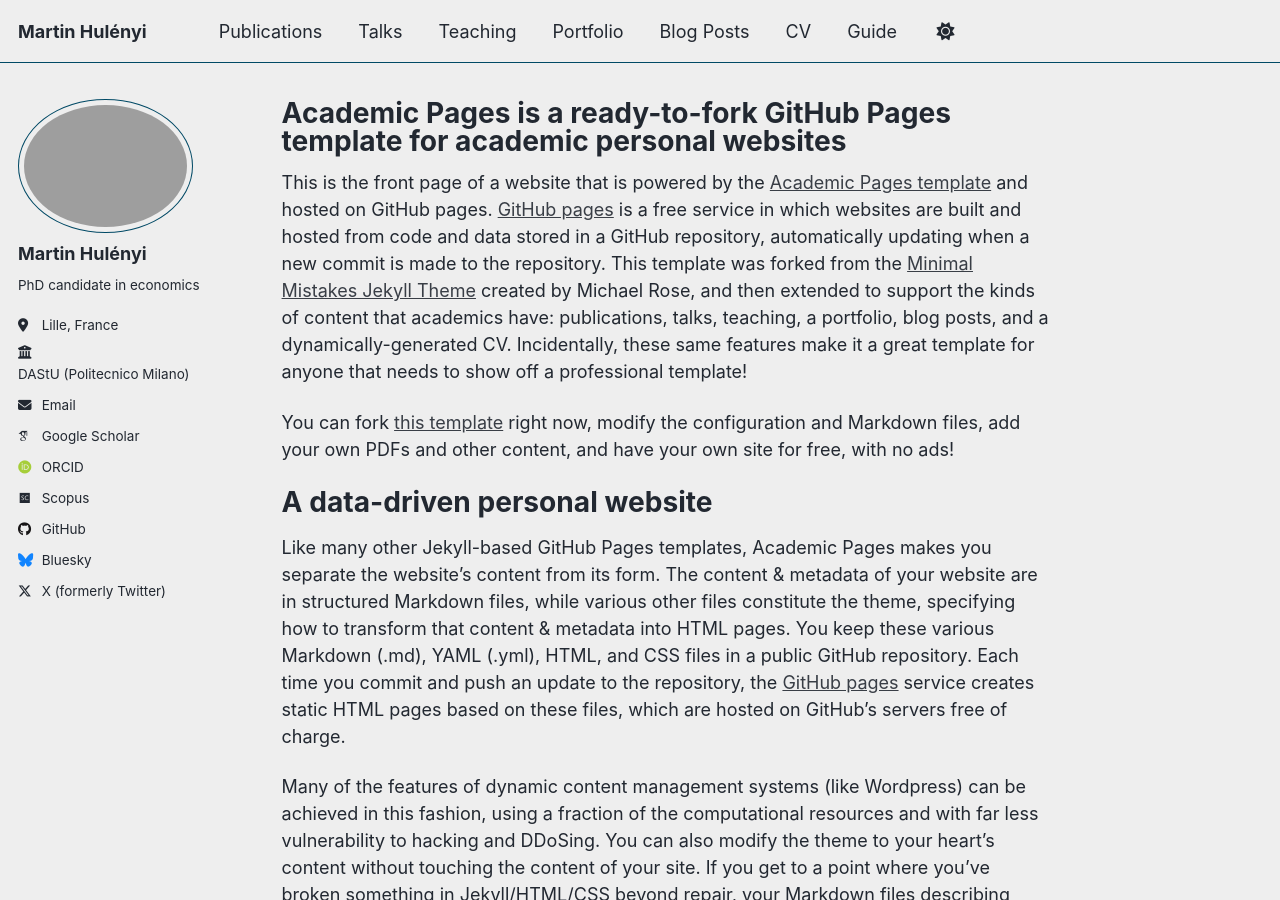
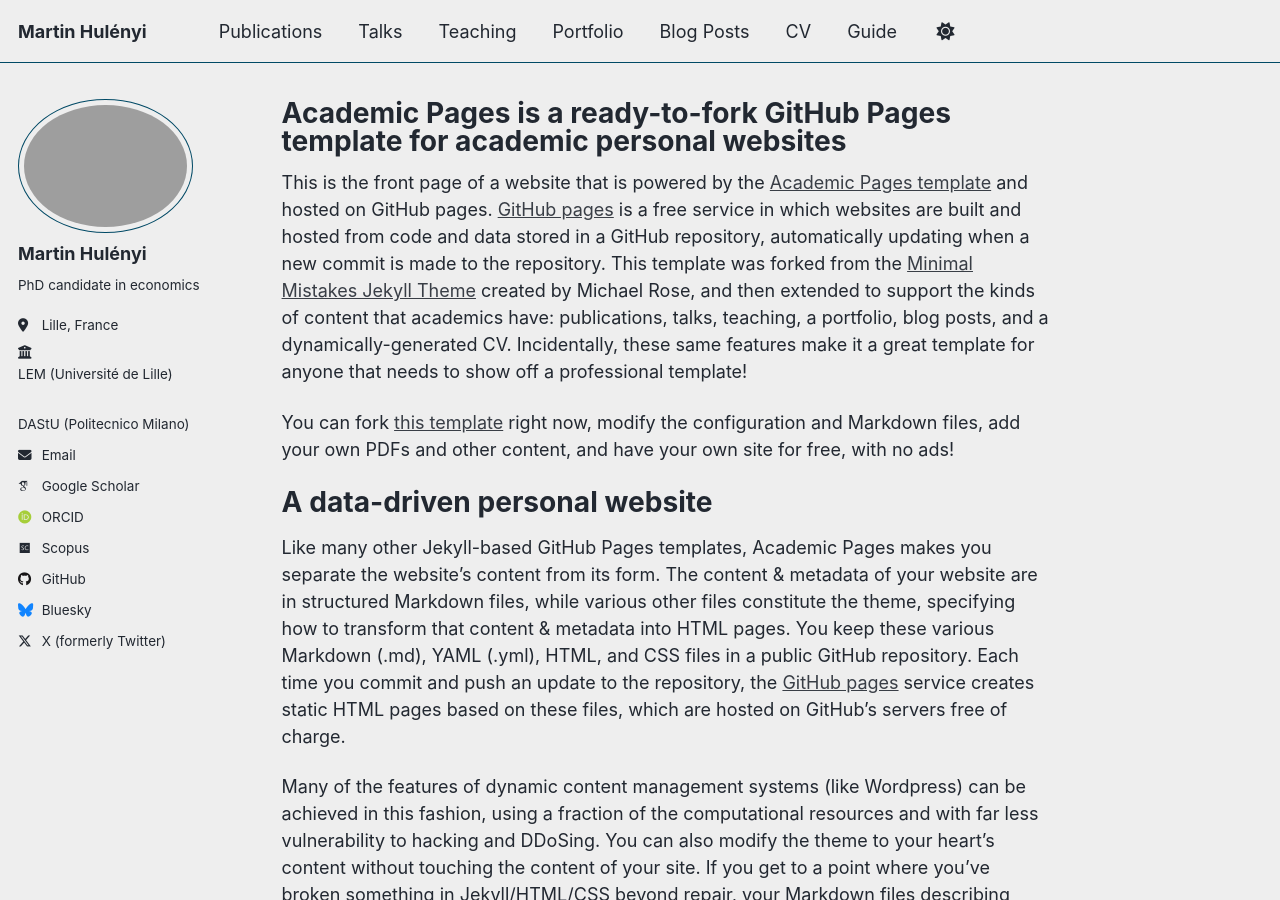
Before and after one commit to martinhulenyi/martinhulenyi.github.io, a Jekyll site: the page built from _pages/about.md, in a window 1280 px wide and 900 px high. Built offline with Jekyll 4.4.1, drawn with Linux system fonts in a browser that asks for light colours; some web fonts are replaced; a script that is not in the unit is left out.

Commit message:
Update _config.yml

```diff
--- a/_config.yml
+++ b/_config.yml
@@ -28,8 +28,7 @@ author:
   pronouns:
   bio: "PhD candidate in economics"
   location: "Lille, France"
-  employer: "<a href='https://lem.univ-lille.fr' target='_blank'> LEM (Université de Lille)</a>"
-  employer: "<a href='https://www.dastu.polimi.it/' target='_blank'> DAStU (Politecnico Milano)</a>"
+  employer: "<a href='https://lem.univ-lille.fr' target='_blank'> LEM (Université de Lille)</a> <br> <a href='https://www.dastu.polimi.it/' target='_blank'> DAStU (Politecnico Milano)</a>"
   uri:
   email: "martin.hulenyi@gmail.com"
  # Academic websites
```
